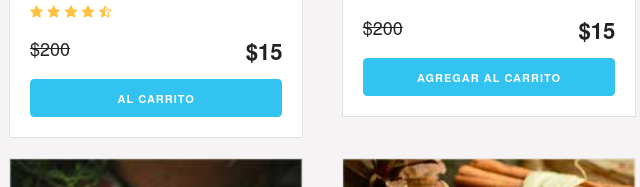
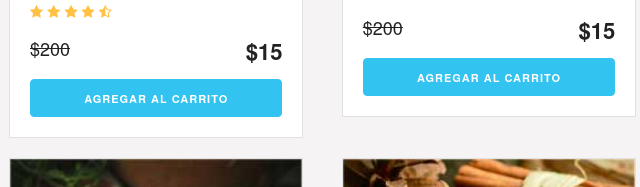
Before and after one commit to dhdiego/practica-JS-carrito, a plain HTML site: page index.html in a window 1280 px wide. Shown: the part 913-1100 px from the top of the page, 151-791 px from the left. Drawn offline with Linux system fonts and the light colour scheme.

Commit message:
finalizacion proyecto

```diff
--- a/index.html
+++ b/index.html
@@ -93,7 +93,7 @@
                         <p>Juan Pedro</p>
                         <img src="img/estrellas.png">
                         <p class="precio">$200  <span class="u-pull-right ">$15</span></p>
-                        <a href="#" class="u-full-width button-primary button input agregar-carrito" data-id="1"> Al Carrito</a>
+                        <a href="#" class="u-full-width button-primary button input agregar-carrito" data-id="1">Agregar Al Carrito</a>
                     </div>
                 </div> <!--.card-->
             </div>
```
